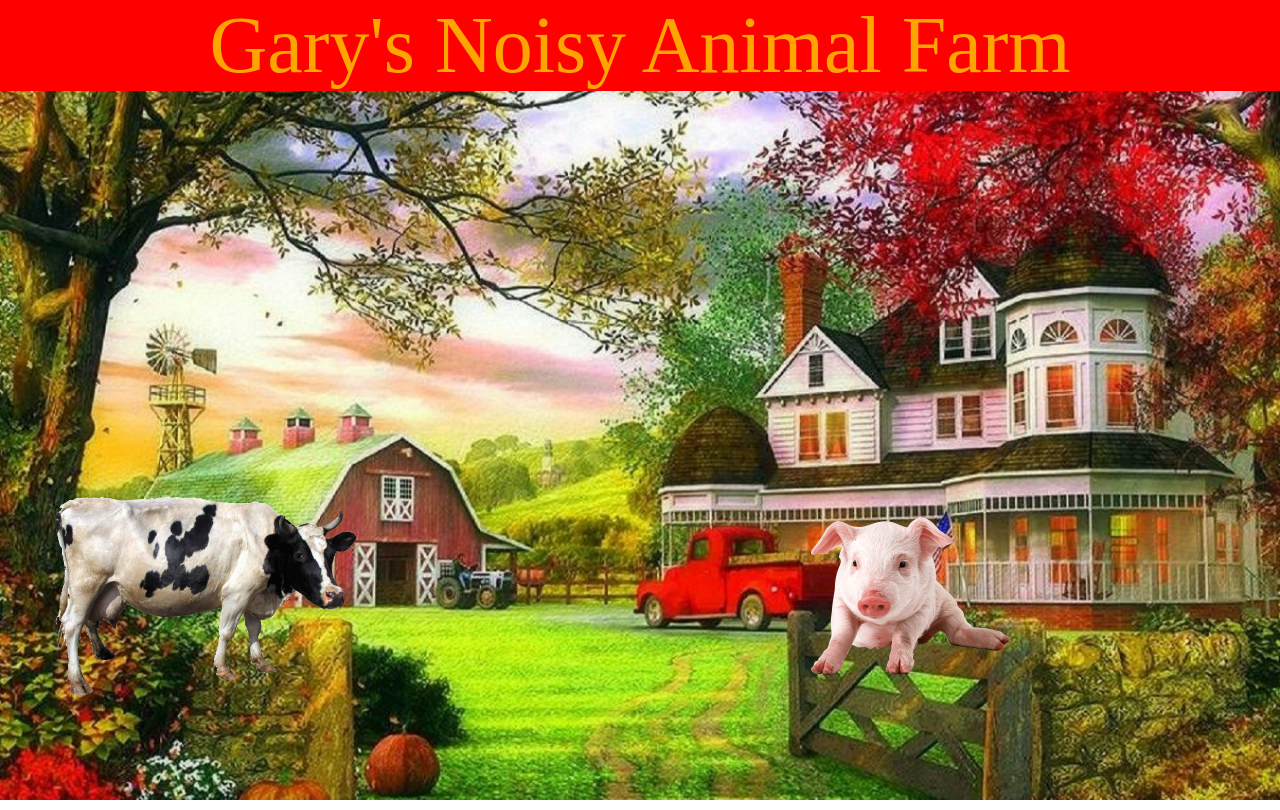
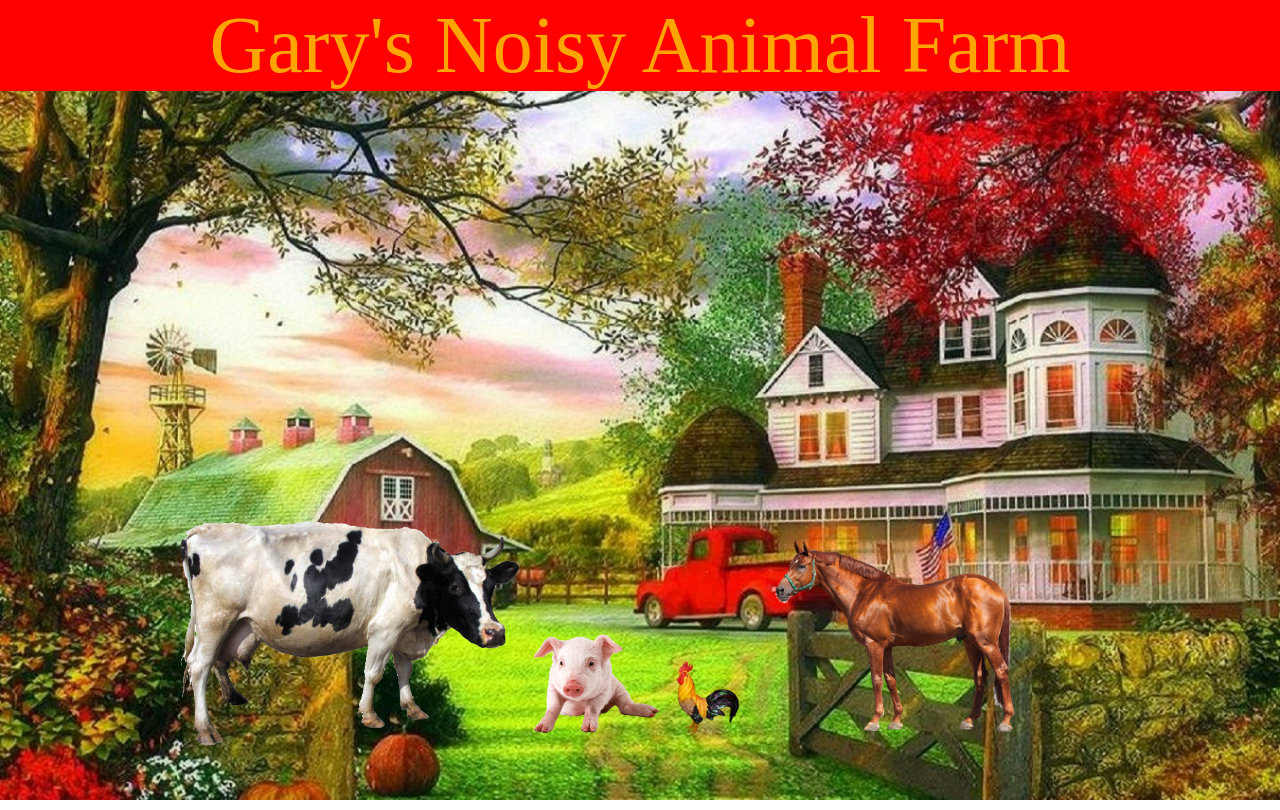
Before and after one commit to gseller99/my-noisy-farm, a plain HTML site: page index.html in a window 1280 px wide. Drawn offline with Linux system fonts and the light colour scheme.

Commit message:
Final Work

```diff
--- a/index.html
+++ b/index.html
@@ -13,10 +13,16 @@
         <section class="animal-box">
             <img class="cow" onclick="playcow()" data-key="cow" src="cow-trans.png">
             <img class="pig" onclick="playpig()" data-key="pig" src="pig-trans.png">
+            <img class="rooster" onclick="playrooster()" data-key="rooster" src="rooster-trans.png">
+            <img class="horse" onclick="playhorse()" data-key="horse" src="horse-trans.png">
+
             <!-- <div class="rooster">rooster</div>
             <div class="horse">horse</div> -->
             <audio data-key="cow" src="sounds-farm/cow.mp3"></audio>
             <audio data-key="pig" src="sounds-farm/pig.mp3"></audio>
+            <audio data-key="rooster" src="sounds-farm/rooster.mp3"></audio>
+            <audio data-key="horse" src="sounds-farm/Horse-noise.wav"></audio>
+
         </section>
     </main>
     <script type="text/javascript">
@@ -31,6 +37,18 @@
         audio.currentTime = 0;
         audio.play();
     }
+    function playrooster(e) {
+        var audio = document.querySelector('audio[data-key="rooster"]');
+        audio.currentTime = 0;
+        audio.play();
+    }
+
+    function playhorse(e) {
+        var audio = document.querySelector('audio[data-key="horse"]');
+        audio.currentTime = 0;
+        audio.play();
+    }
+
     </script>
 </body>
 
--- a/styles.css
+++ b/styles.css
@@ -1,19 +1,21 @@
-body, html {
+body,
+html {
     height: 100%;
     margin: 0;
 }
+
 header {
-	color:orange;
+    color: orange;
     text-align: center;
     padding: 0px;
     font-size: 5em;
-	font-family:bolder;
-	background-color:red;
+    font-family: bolder;
+    background-color: red;
 }
 
 .bg {
     /* The image used */
-    background-image:url(farm-full-screen-hd.jpg);
+    background-image: url(farm-full-screen-hd.jpg);
 
     /* Full height */
     height: 100%;
@@ -23,37 +25,37 @@ header {
     background-repeat: no-repeat;
     background-size: cover;
 }
+
 .animal-box {
     /*display: flex;*/
     position: relative;
-padding:5px 0px 60px 5px;
+    padding: 5px 0px 60px 5px;
 }
+
 .cow {
     /*display: flex 1;*/
-	padding:400px 0px 0px 50px;
-	color:orange;
-	position:relative;
-	height:200px;
+    padding: 425px 0px 0px 175px;
+    position: relative;
+    height: 225px;
 }
 
 .pig {
     /*display: flex 2;*/
-	padding:400px 0px 0px 450px;
-	color:orange;
-	position:relative;
-	height:200px;
+    padding: 500px 0px 0px 10px;
+    position: relative;
+    height: 125px;
 }
 
 .rooster {
     /*display: flex 2;*/
-	padding:5px 20px 10px 5px;
-	align-content: bottom;
-	color:orange;
-	float: right;
+    padding: 5px 20px 10px 10px;
+    position: relative;
+    height: 75px;
 }
+
 .horse {
     /*display: flex 1;*/
-	padding:5px 20px 10px 5px;
-	align-content: bottom;
-	color:orange;
+    padding: 5px 20px 10px 0px;
+    position: relative;
+    height: 200px;
 }
```
Also changed, not shown: horse-trans.png (added), rooster-trans.png (added), 1 other file. Lines whose indentation alone changed are shown as unchanged.
